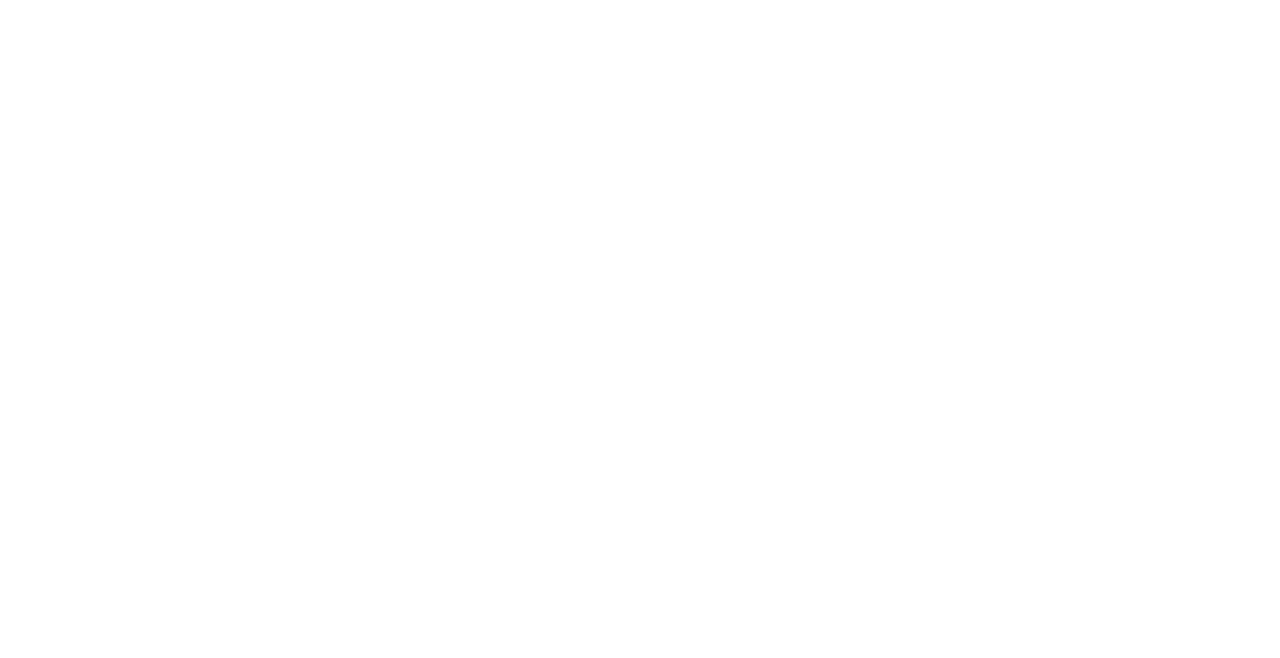
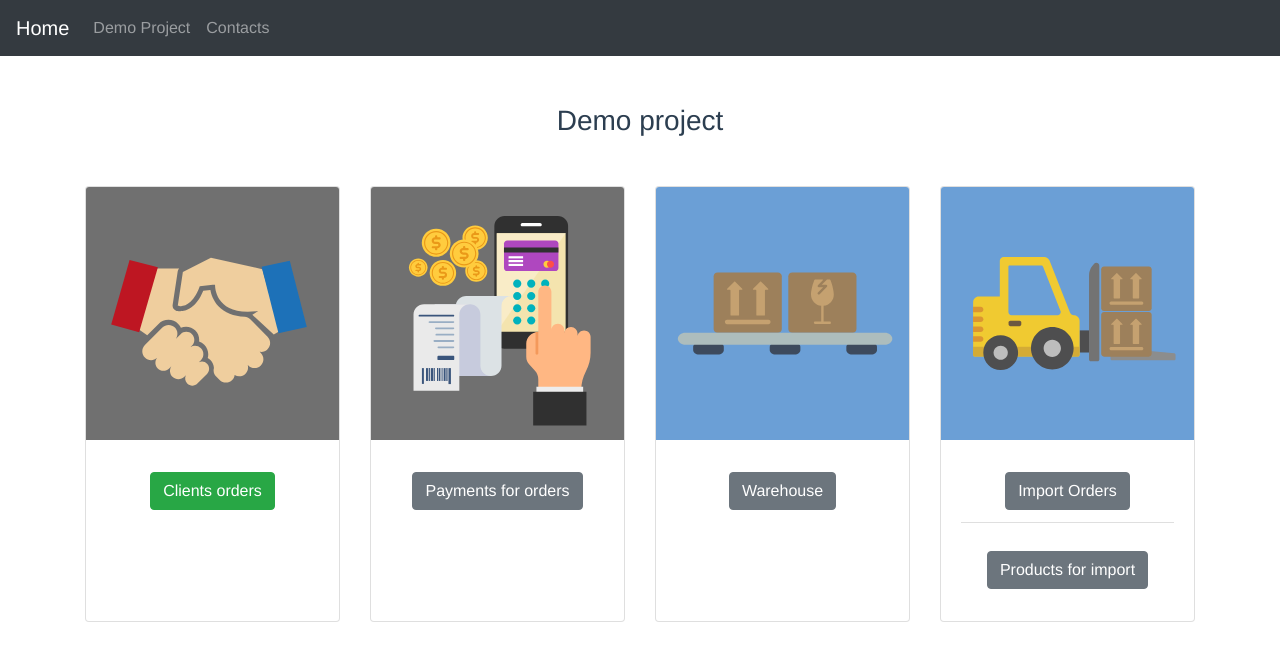
Before and after one commit to murateam/vue_app, a Vue app: page /mainDemoProject in a window 1280 px wide. Shown: the top 658 px of the page. Built offline with nearby package versions, Linux system fonts and the light colour scheme.

Commit message:
add navbar and welcome page

```diff
--- a/src/components/importOrder.vue
+++ b/src/components/importOrder.vue
@@ -15,7 +15,7 @@
       <b-col cols="5">
         <h3 v-if="singleImportOrder.import_number != null">
         Order: {{singleImportOrder.import_number}} </h3>
-        <h3 v-else>Новый заказ</h3>
+        <h3 v-else>New order</h3>
       </b-col>
     </b-row>
     <b-row align-h="end">
@@ -61,7 +61,7 @@
             </b-col>
           </b-row>
           <b-row>
-            <b-col cols="4" align-self="center">Платежка:</b-col>
+            <b-col cols="4" align-self="center">Payment:</b-col>
             <b-col>
               <b-input class="mt-2" id="input-VAITEK-payment"
               v-model="singleImportOrder.VAITEK_payment"
@@ -72,7 +72,7 @@
       </b-col>
       <b-col>
         <b-card>
-          <label for="input-factory-docs">Фабрика</label>
+          <label for="input-factory-docs">Factory</label>
           <b-row>
             <b-col cols="3" align-self="center">KW:</b-col>
             <b-col>
@@ -111,10 +111,10 @@
     <b-row>
       <b-col>
         <b-card class="mt-3">
-          <label for="input-delivery">Данные по доставке:</label>
+          <label for="input-delivery">Delivery information:</label>
           <b-row>
             <b-col>
-              <b-row><b-col>Колличество мест</b-col></b-row>
+              <b-row><b-col>Amount places:</b-col></b-row>
               <b-row class="mt-2">
                 <b-col>
                   <b-input id="input-amount-place"
@@ -124,7 +124,7 @@
               </b-row>
             </b-col>
             <b-col>
-              <b-row><b-col>Объем</b-col></b-row>
+              <b-row><b-col>Volume:</b-col></b-row>
               <b-row class="mt-2">
                 <b-col>
                   <b-input id="input-volume"
@@ -135,7 +135,7 @@
             </b-col>
             <b-col>
               <b-row>
-                <b-col>Вес</b-col>
+                <b-col>Weight:</b-col>
               </b-row>
               <b-row class="mt-2">
                 <b-col>
@@ -147,7 +147,7 @@
             </b-col>
             <b-col>
               <b-row>
-                <b-col>Номер контейнера</b-col>
+                <b-col>Container number:</b-col>
               </b-row>
               <b-row class="mt-2"><b-col>
                 <b-input id="input-container-num"
@@ -185,7 +185,7 @@
         <h5 class="bg-success text-light">{{ averageFactor }}</h5>
       </b-col>
     </b-row>
-    {{ allowStatus }}
+    <!-- {{ allowStatus }} -->
     <b-row class="mt-4" align-h="start">
       <b-col cols="3" v-if="singleImportOrder.status == 'processing'">
         <b-button
--- a/src/components/importTable.vue
+++ b/src/components/importTable.vue
@@ -6,7 +6,7 @@
             <b-col cols="2">
                 <router-link
                 class="btn btn-dark"
-                to="/">Home</router-link>
+                to="/mainDemoProject">Home</router-link>
             </b-col>
         </b-row>
         <b-row align-h="center"
--- a/src/components/Home.vue
+++ b/src/components/mainDemoProject.vue
@@ -1,58 +1,9 @@
 <template>
+  <div>
+    <navbar>
+    </navbar>
     <b-container>
-        <h3 class="mt-5 mb-5">Main page</h3>
-        <!-- <b-card-group>
-          <b-row align-h="start" class="mt-3">
-              <b-col cols="3">
-                  <b-card
-                    img-src="https://picsum.photos/600/300/?image=25"
-                    img-alt="image"
-                    img-top
-                  >
-                    <b-button
-                      variant="success"
-                      @click="manageTab"
-                    >Clients orders
-                    </b-button>
-                </b-card>
-              </b-col>
-              <b-col cols="3">
-                <b-card
-                  img-src="https://picsum.photos/600/300/?image=25"
-                  img-alt="image"
-                  img-top
-                >
-                  <b-button @click="accountantTab">Payments for orders</b-button>
-                </b-card>
-              </b-col>
-              <b-col cols="3">
-                <b-card
-                  img-src="https://picsum.photos/600/300/?image=25"
-                  img-alt="image"
-                  img-top
-                >
-                  <b-button
-                    @click="listStockAll">Warehouse
-                  </b-button>
-                </b-card>
-              </b-col>
-              <b-col>
-                <b-card
-                    img-src="https://picsum.photos/600/300/?image=25"
-                    img-alt="image"
-                    img-top
-                  >
-                  <b-button
-                    @click="importOrdersTab"
-                    cols="3">Import Orders
-                  </b-button>
-                  <b-button
-                    @click="stockTableExpanded"
-                  >Products for import</b-button>
-                </b-card>
-              </b-col>
-          </b-row>
-        </b-card-group> -->
+        <h3 class="mt-5 mb-5">Demo project</h3>
         <b-card-group deck>
                   <b-card
                     :img-src="require('../assets/01.svg')"
@@ -115,11 +66,17 @@
                 </b-card>
         </b-card-group>
     </b-container>
+  </div>
 </template>
 
 <script>
+import navbar from './myPage/navbar.vue';
+
 export default {
   name: 'Home',
+  components: {
+    navbar,
+  },
   methods: {
     async manageTab() {
       await this.$store.dispatch('SET_AUTHOR', 'seller');
--- a/src/components/manageTab.vue
+++ b/src/components/manageTab.vue
@@ -5,7 +5,7 @@
       <b-col cols="2">
         <router-link
         class="btn btn-dark"
-        to="/">Home</router-link>
+        to="/mainDemoProject">Home</router-link>
       </b-col>
     </b-row>
       <div class="mt-3">
--- /dev/null
+++ b/src/components/myPage/main.vue
@@ -0,0 +1,23 @@
+<template>
+  <div>
+    <navbar>
+    </navbar>
+    <b-container>
+        <b-row class="mt-3">
+            <b-col>
+                <h4>Page about me!!!</h4>
+            </b-col>
+        </b-row>
+    </b-container>
+  </div>
+</template>
+
+<script>
+import navbar from './navbar.vue';
+
+export default {
+  components: {
+    navbar,
+  },
+};
+</script>
--- /dev/null
+++ b/src/components/myPage/navbar.vue
@@ -0,0 +1,39 @@
+<template>
+    <b-navbar toggleable="lg" type="dark" variant="dark">
+        <b-navbar-brand href="/">Home</b-navbar-brand>
+
+        <!-- <b-navbar-toggle target="nav-collapse"></b-navbar-toggle> -->
+
+        <b-navbar-nav>
+            <b-nav-item
+                v-if="role != 0"
+                @click="goDemoProject"
+            >Demo Project</b-nav-item>
+            <b-nav-item>
+                Contacts
+            </b-nav-item>
+        </b-navbar-nav>
+
+        <!-- <b-collapse id="nav-collapse" is-nav>
+            <b-navbar-nav>
+                <b-nav-item href="/mainDemoProject">Demo Project</b-nav-item>
+            </b-navbar-nav>
+        </b-collapse> -->
+    </b-navbar>
+</template>
+
+<script>
+export default {
+  methods: {
+    goDemoProject() {
+      this.$store.dispatch('SET_AUTHOR', 'anonymous');
+      this.$router.push('/mainDemoProject');
+    },
+  },
+  computed: {
+    role() {
+      return this.$store.getters.GET_AUTHOR;
+    },
+  },
+};
+</script>
--- a/src/components/paymentModal.vue
+++ b/src/components/paymentModal.vue
@@ -6,7 +6,7 @@
     size='lg'>
       <b-form>
         <b-container>
-          {{ singlePayment }}
+          <!-- {{ singlePayment }} -->
           <b-row align-h="center">
             <b-form-group
             label-size="lg"
--- a/src/components/singleClientOrder.vue
+++ b/src/components/singleClientOrder.vue
@@ -7,7 +7,7 @@
                 <b-col cols="2">
                   <router-link
                   class="btn btn-dark"
-                  to="manageTab">Back</router-link>
+                  to="/manageTab">Back</router-link>
                 </b-col>
               </b-row>
               <b-row align-h="center" class="mt-4">
--- a/src/components/stockItemExp.vue
+++ b/src/components/stockItemExp.vue
@@ -4,10 +4,6 @@
           <b-container>
             <b-row align-h="start" class="mt-3">
               <b-col cols="2">
-                <!-- <b-button
-                  class="btn btn-dark"
-                  @click="backToStockTableExp"
-                >Back</b-button> -->
                 <b-button
                   class="btn btn-dark"
                   @click="back"
--- a/src/components/stockList.vue
+++ b/src/components/stockList.vue
@@ -50,7 +50,7 @@
   methods: {
     backHome() {
       this.$store.dispatch('SET_IS_LIST_EXPANDED', false);
-      this.$router.push('/');
+      this.$router.push('/mainDemoProject');
     },
     showStockItemModal() {
       this.$refs['stock-item-modal'].show();
--- a/src/router/index.js
+++ b/src/router/index.js
@@ -1,12 +1,13 @@
 import Vue from 'vue';
 import VueRouter from 'vue-router';
-import Home from '../components/Home.vue';
+import mainDemoProject from '../components/mainDemoProject.vue';
 import manageTab from '../components/manageTab.vue';
 import singleClientOrder from '../components/singleClientOrder.vue';
 import stockList from '../components/stockList.vue';
 import importTab from '../components/importTable.vue';
 import importOrder from '../components/importOrder.vue';
 import stockItemExpanded from '../components/stockItemExp.vue';
+import main from '../components/myPage/main.vue';
 
 
 Vue.use(VueRouter);
@@ -14,8 +15,13 @@
 const routes = [
   {
     path: '/',
-    name: 'Home',
-    component: Home,
+    name: 'main',
+    component: main,
+  },
+  {
+    path: '/mainDemoProject',
+    name: 'mainDemoProject',
+    component: mainDemoProject,
   },
   {
     path: '/manageTab',
--- a/src/store/modules/author.js
+++ b/src/store/modules/author.js
@@ -2,12 +2,13 @@
 
 const state = {
   choicesRole: {
+    anonymous: 0,
     supervisor: 1,
     seller: 2,
     accountant: 3,
     import: 4,
   },
-  author: 0,
+  author: -1,
 };
 const getters = {
   GET_AUTHOR: (state) => state.author,
```
